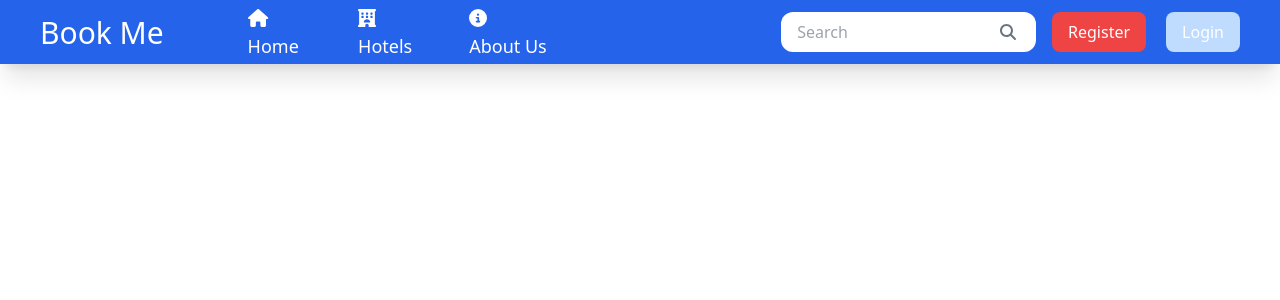
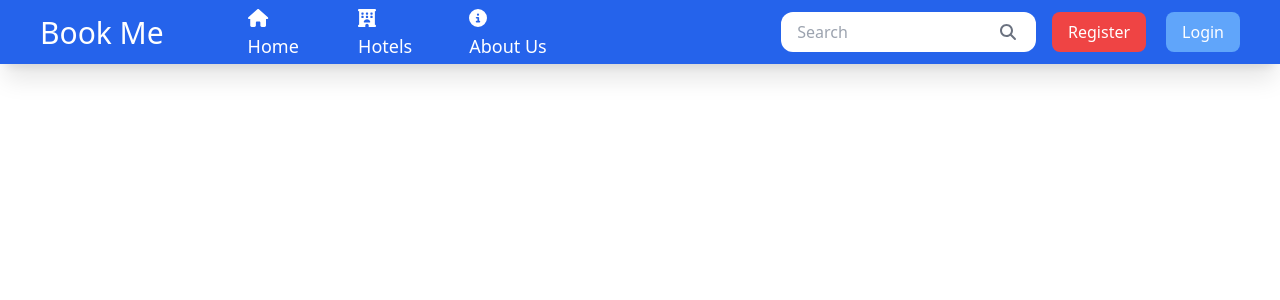
Before and after one commit to Asim1O1/Booking-App, a React (Vite) app in the folder Booking/: page / in a window 1280 px wide. Shown: the top 300 px of the page. Built offline with nearby package versions, Linux system fonts and the light colour scheme.

Commit message:
fixed hover effect issue

```diff
--- a/Booking/src/components/navbar.jsx
+++ b/Booking/src/components/navbar.jsx
@@ -63,12 +63,13 @@ const NavBar = () => {
           />
         </li>
       </ul>
-      <Button className="px-4 py-2 rounded-lg text-white bg-red-500 hover-bg-red-600">
-        Register
-      </Button>
-      <Button className=" ml-5 mr-10 px-4 py-2 rounded-lg text-white bg-blue-200">
-        Login
-      </Button>
+      <Button className="px-4 py-2 rounded-lg text-white bg-red-500 hover:bg-red-600">
+  Register
+</Button>
+<Button className="ml-5 mr-10 px-4 py-2 rounded-lg text-white bg-blue-400 hover:bg-blue-500">
+  Login
+</Button>
+
     </header>
   );
 };
```
